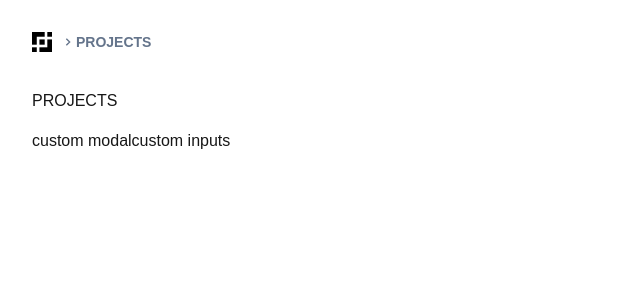
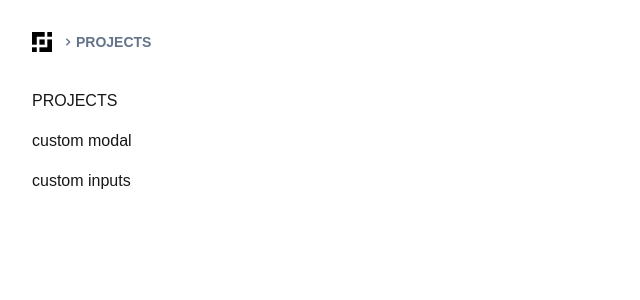
Before and after one commit to TyLy83/nextjs-personal, a Next.js app: page /projects in a window 1280 px wide. Shown: the top 300 px of the page, without its empty margins (0-640 px from the left). Built offline with nearby package versions, Linux system fonts and the light colour scheme.

Commit message:
fixed input.js

```diff
--- a/app/projects/page.js
+++ b/app/projects/page.js
@@ -8,9 +8,9 @@ export default function Projects() {
         <div className="py-8">
             <h1 className="mb-4 uppercase">projects</h1>
 
-            <Link href="/projects/modal">custom modal</Link>
+            <Link href="/projects/modal" className="block mb-4">custom modal</Link>
 
-            <Link href="/projects/input">custom inputs</Link>
+            <Link href="/projects/input" className="block mb-4">custom inputs</Link>
         </div>
     </>);
 
```
